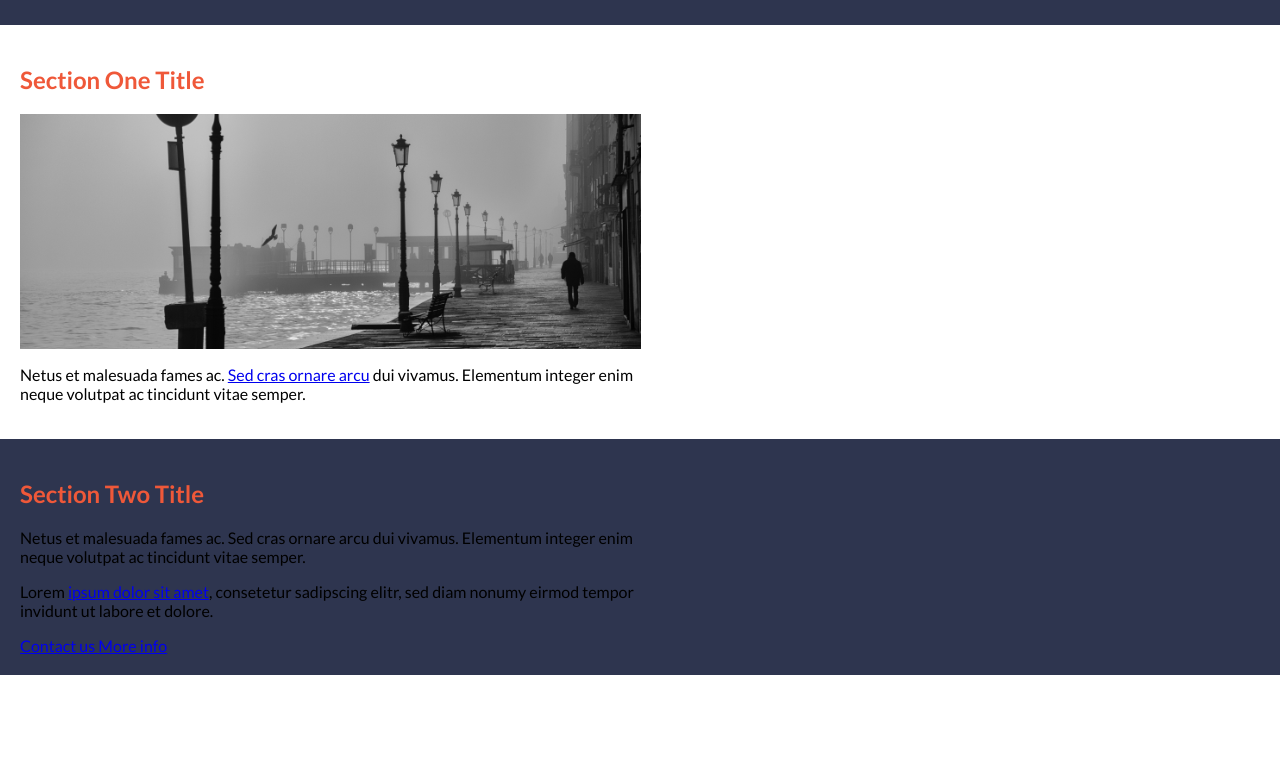
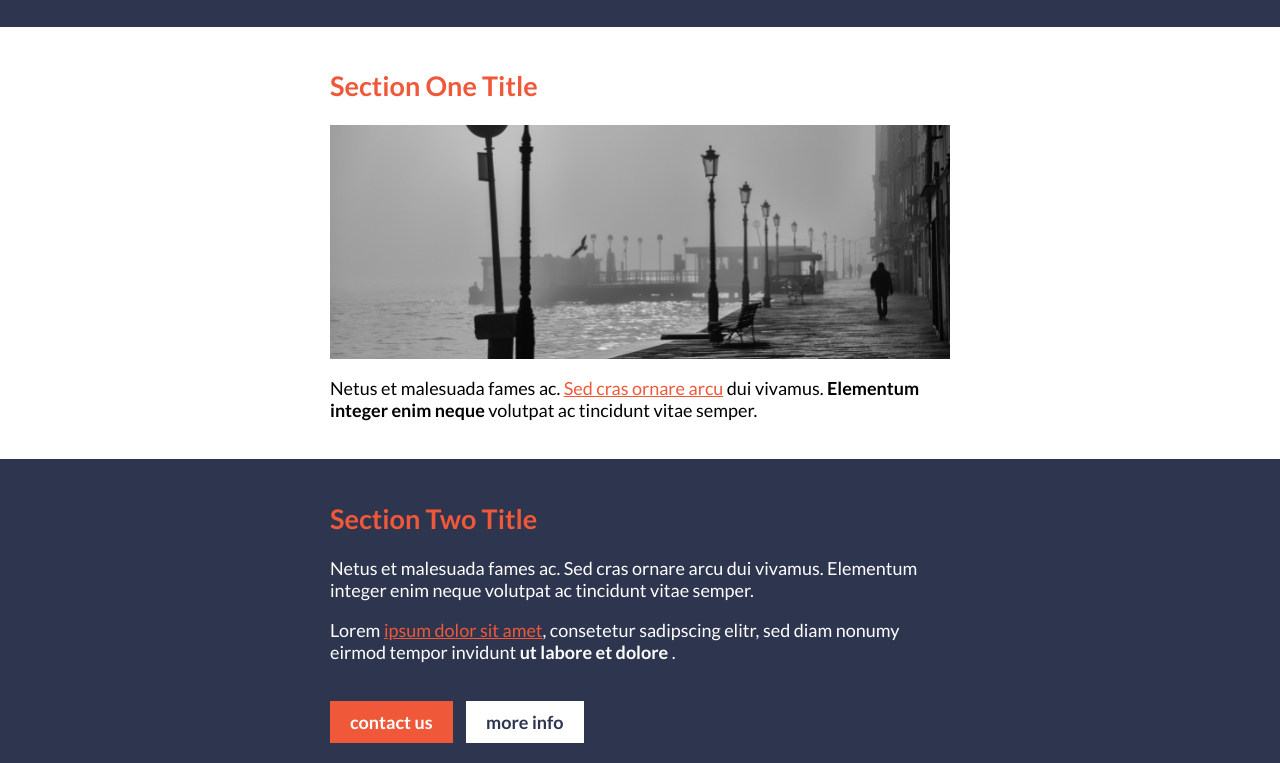
Before and after one commit to Fantominium/css-fund-proj, a plain HTML site: page index.html in a window 1280 px wide. Shown: the part 117-880 px from the top of the page. Before the commit the page ends 800 px from the top, so only its background shows below. Drawn offline with Linux system fonts and the light colour scheme.

Commit message:
page finished

```diff
--- a/index.html
+++ b/index.html
@@ -6,7 +6,9 @@
     <link rel="stylesheet" href="styles.css">
     <body>
         <header class="background">
-            <h1> Css is a lot of fun </h1>
+            <div class="content">
+                <h1> Css is a lot of fun </h1>
+            </div>
         </header>
         <main>
             <div class="section-one">
@@ -16,8 +18,8 @@
                     </h2>
                     <img src="assets/boardwalk.png" alt="boardwalk">
                     <p>
-                        Netus et malesuada fames ac. <a href="#" class="highlight">Sed cras ornare arcu</a> dui vivamus.
-                        Elementum integer enim neque volutpat ac tincidunt vitae semper.
+                        Netus et malesuada fames ac. <a href="#">Sed cras ornare arcu</a> dui vivamus.
+                        <strong>Elementum integer enim neque</strong> volutpat ac tincidunt vitae semper.
                     </p>
                 </div>
             </div>
@@ -31,7 +33,8 @@
                         Elementum integer enim neque volutpat ac tincidunt vitae semper.
                     </p>
                     <p>
-                        Lorem <a href="#" class="highlight">ipsum dolor sit amet</a>, consetetur sadipscing elitr, sed diam nonumy eirmod tempor invidunt ut labore et dolore.
+                        Lorem <a href="#">ipsum dolor sit amet</a>, consetetur sadipscing elitr,
+                        sed diam nonumy eirmod tempor invidunt <strong>ut labore et dolore</strong> .
                     </p>
                     <a class="btn contact-us" href="#"> Contact us </a>
                     <a class="btn more-info" href="#"> More info</a>
--- a/styles.css
+++ b/styles.css
@@ -2,25 +2,61 @@
 body {
     margin: 0;
     font-family: 'Lato', sans-serif;
+    font-size: 18px;
 }
-
-.background {
-    background: #2E354F;
-}
-
 header {
     color: white;
     padding: 30px 20px;
 }
-
+h1 {
+    margin: auto;
+}
 h2 {
     color: #EF5839;
+}
+a {
+    color: #EF5839;
+}
+a:hover, a:focus {
+    color:goldenrod;
+}
+img {
+    width: inherit;
 }
 
 
 /* class specific*/
-
+.background {
+    background: #2E354F;
+}
 .content {
     padding: 20px;
     width: 620px;
+    margin: auto;
 }
+.section-two {
+    color: white;
+}
+.btn {
+    display: inline-block;
+    padding: 10px 20px;
+    margin-right: 10px;
+    margin-top: 20px;
+}
+.btn:hover, .btn:focus {
+    color:goldenrod;
+    background: teal;
+}
+.contact-us, .more-info {
+    text-decoration: none;
+    text-transform: lowercase;
+    font-weight: 700;
+}
+.contact-us {
+    background: #EF5839;
+    color: white;
+}
+.more-info{
+    background: #fff;
+    color: #2E354F;
+}
```
